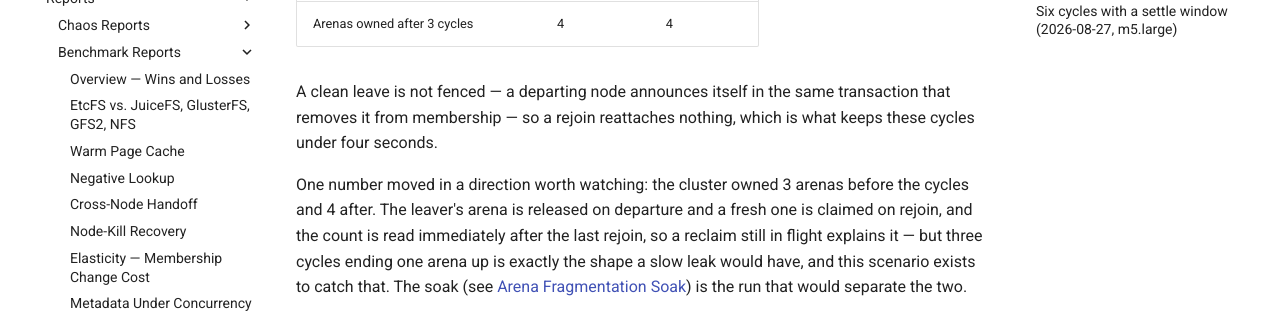
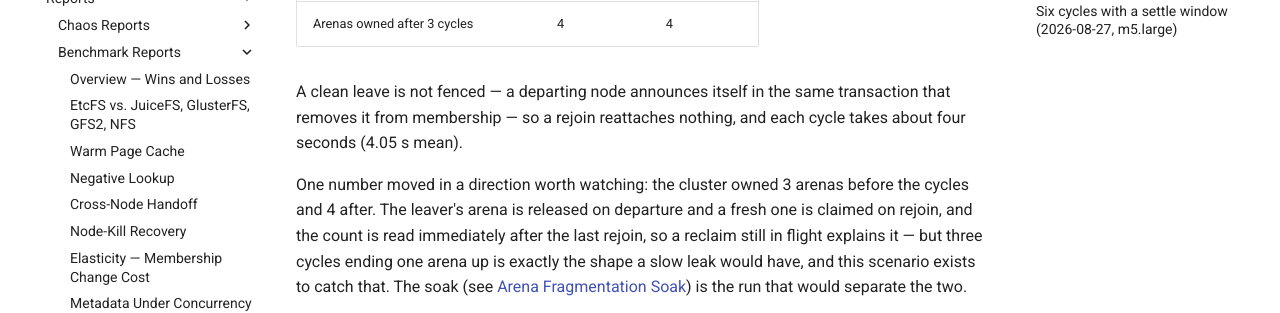
Before and after one commit to etcfs/etcfs-docs, an MkDocs documentation site: the page built from docs/reports/benchmark-reports/leave-and-rejoin-under-load.md, in a window 1280 px wide and 900 px high, scrolled down 769 px. Shown: the part 178-491 px from the top of the window. Built offline with MkDocs 1.6.1 and Material for MkDocs 9.7.7, drawn with Linux system fonts in a browser that asks for light colours; comment, search, counter and statistics services are not loaded.

Commit message:
docs(benchmarks): corrected the client-mount range and the rejoin-time wording to match the tables

```diff
--- a/docs/reports/benchmark-reports/leave-and-rejoin-under-load.md
+++ b/docs/reports/benchmark-reports/leave-and-rejoin-under-load.md
@@ -19,7 +19,7 @@ Single isolated 3-node etcfs cluster, same shape as the other reports. This scen
 | Arenas owned before | 3 | 4 |
 | Arenas owned after 3 cycles | 4 | 4 |
 
-A clean leave is not fenced — a departing node announces itself in the same transaction that removes it from membership — so a rejoin reattaches nothing, which is what keeps these cycles under four seconds.
+A clean leave is not fenced — a departing node announces itself in the same transaction that removes it from membership — so a rejoin reattaches nothing, and each cycle takes about four seconds (4.05 s mean).
 
 One number moved in a direction worth watching: the cluster owned 3 arenas before the cycles and 4 after. The leaver's arena is released on departure and a fresh one is claimed on rejoin, and the count is read immediately after the last rejoin, so a reclaim still in flight explains it — but three cycles ending one arena up is exactly the shape a slow leak would have, and this scenario exists to catch that. The soak (see [Arena Fragmentation Soak](arena-fragmentation-soak.md)) is the run that would separate the two.
 
```
Also changed, not shown: docs/reports/benchmark-reports/elasticity.md (+1 -1 lines).
